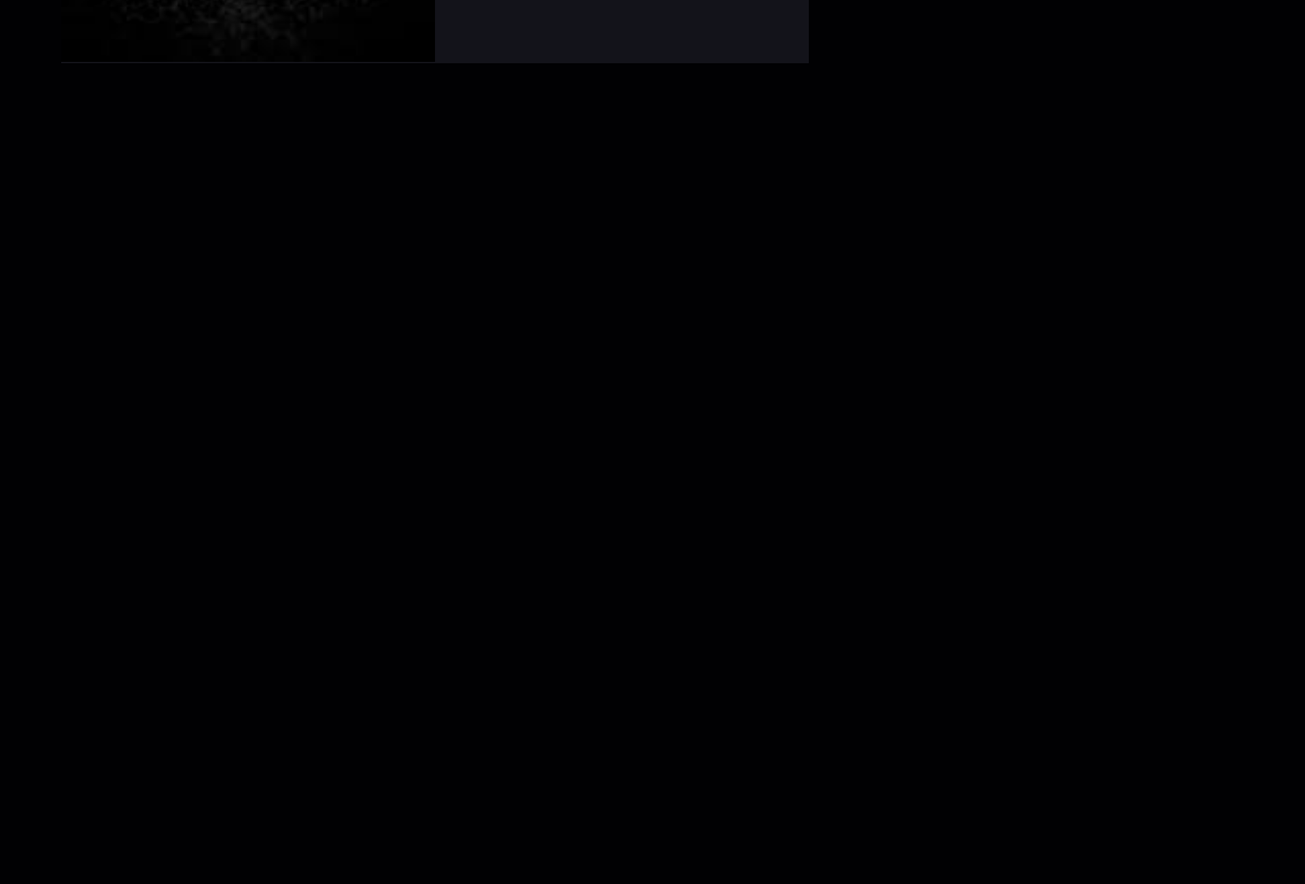
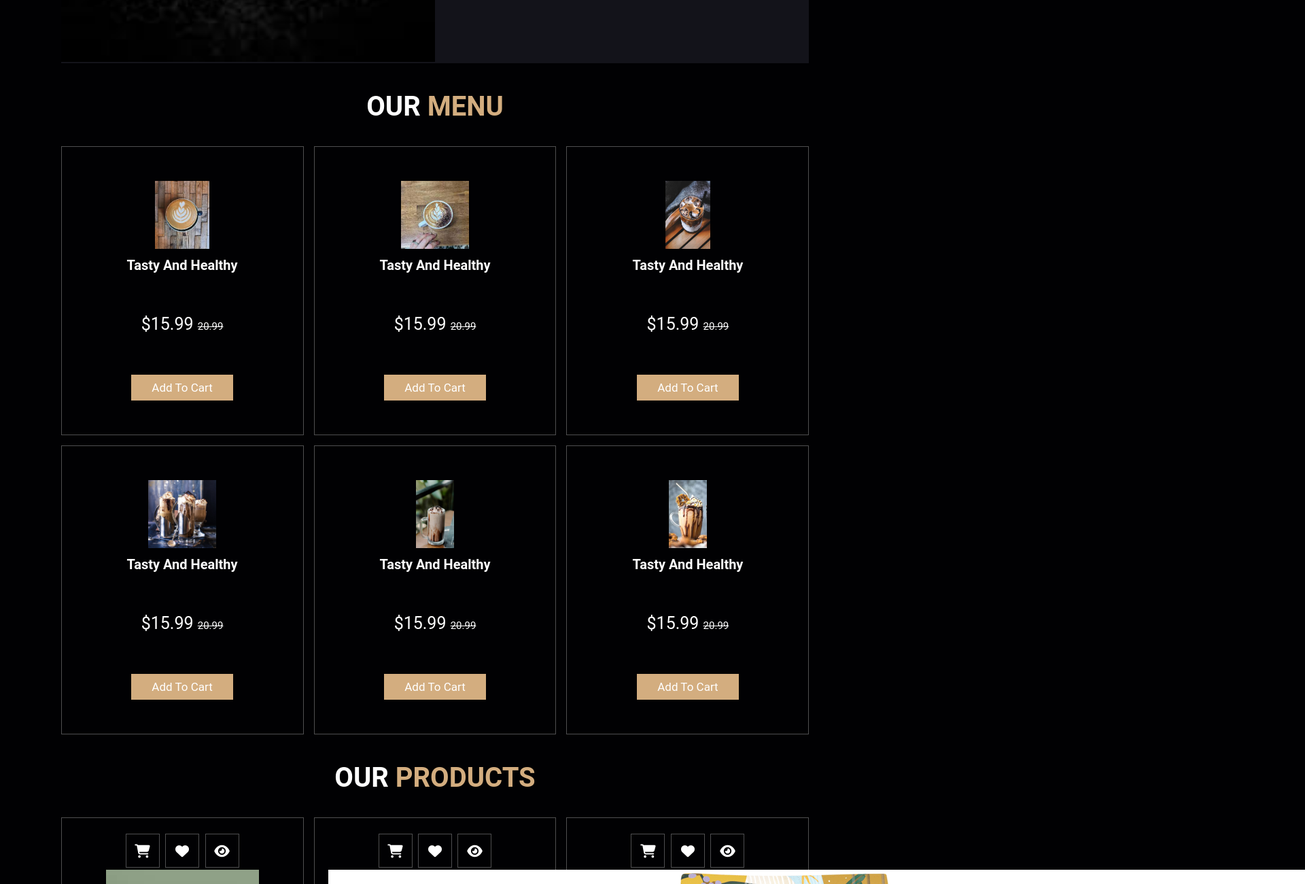
Before and after one commit to VIRIT9/Starbucks, a plain HTML site: page index.html in a window 1280 px wide. Shown: the part 1638-2938 px from the top of the page at 68% size, 1920 px wide, since content can reach past the window. Before the commit the page ends 1751 px from the top, so only its background shows below. Drawn offline with Linux system fonts and the light colour scheme.

Commit message:
Menu y prodcutos
Se creo el menu con los cafes y precios y tambien los productos.
Falto solucionar el tamaño de las imagenes de los productos

```diff
--- a/css/style.css
+++ b/css/style.css
@@ -265,6 +265,90 @@ color: var(--black);
     line-height: 1.8;
 }
 
+.menu .box-container{
+    display: grid;
+    grid-template-columns: repeat(auto-fit, minmax(30rem, 1fr));
+    /*grid-template-columns establece numero y tamaño de columnas.
+    Repeat crea multiples columnas sin repetir manualmente*/
+    gap: 1.5rem;
+}
+
+.menu .box-container .box{
+    padding: 5rem;
+    text-align: center;
+    border: var(--border);
+}
+
+.menu .box-container .box img{
+    height: 10rem;
+}
+
+.menu .box-container .box h3{
+    color: #fff;
+    font-size: 2rem;
+    padding: 1rem 0;
+}
+
+.menu .box-container .box .price{
+    color: #fff;
+    font-size: 2.5rem;
+    padding: 5rem 0;
+}
+
+.menu .box-container .box .price span{
+    font-size: 1.5rem;
+    text-decoration: line-through;/*tacha el precio span, mostrando como que el precio es anterior*/
+}
+
+.menu .box-container .box:hover{
+    background-color: #fff;
+}
+
+.menu .box-container .box:hover >*{
+    color: var(--black);
+    /*Aplica el color a los hijos directos de .box
+el > significa hijos directos y * significa cualquier tipo de elemento, ya sea p, span, etc.
+Asi que los cambios de van a aplicar a los elementos del box que estan dentro del menu,box-container y box*/
+}
+
+.products .box-container{
+    display: grid;
+    grid-template-columns: repeat(auto-fit, minmax(30rem, 1fr));
+    /*grid-template-columns establece numero y tamaño de columnas.
+    Repeat crea multiples columnas sin repetir manualmente*/
+    gap: 1.5rem;
+}
+
+.products .box-container .box{
+    text-align: center;
+    border: var(--border);
+    padding: 2rem;
+}
+
+.products .box-container .box .icons a{
+    height: 5rem;
+    width: 5rem;
+    line-height: 5rem;
+    font-size: 2rem;
+    border: var(--border);
+    color: #fff;
+    margin: .3rem;
+}
+
+.products .box-container .box .icons a:hover{
+    background-color: var(--main-color);
+}
+
+
+
+
+
+
+
+
+
+
+
 
 
 
--- a/index.html
+++ b/index.html
@@ -108,6 +108,132 @@
 
 <!--about section ends-->
 
+<!-- menu section starts-->
+
+<section class="menu" id="menu">
+
+<h1 class="heading"> our <span>menu</span></h1>
+
+<div class="box-container">
+    <div class="box">
+        <img src="images/menu1.jpg" alt="">
+        <h3>tasty and healthy</h3>
+        <div class="price">$15.99 <span>20.99</span></div>
+        <a href="#" class="btn">add to cart</a>
+    </div>
+
+    <div class="box">
+        <img src="images/menu2.jpg" alt="">
+        <h3>tasty and healthy</h3>
+        <div class="price">$15.99 <span>20.99</span></div>
+        <a href="#" class="btn">add to cart</a>
+    </div>
+
+    <div class="box">
+        <img src="images/menu3.jpg" alt="">
+        <h3>tasty and healthy</h3>
+        <div class="price">$15.99 <span>20.99</span></div>
+        <a href="#" class="btn">add to cart</a>
+    </div>
+
+    <div class="box">
+        <img src="images/menu4.jpg" alt="">
+        <h3>tasty and healthy</h3>
+        <div class="price">$15.99 <span>20.99</span></div>
+        <a href="#" class="btn">add to cart</a>
+    </div>
+
+    <div class="box">
+        <img src="images/menu5.jpg" alt="">
+        <h3>tasty and healthy</h3>
+        <div class="price">$15.99 <span>20.99</span></div>
+        <a href="#" class="btn">add to cart</a>
+    </div>
+
+    <div class="box">
+        <img src="images/menu6.jpg" alt="">
+        <h3>tasty and healthy</h3>
+        <div class="price">$15.99 <span>20.99</span></div>
+        <a href="#" class="btn">add to cart</a>
+    </div>
+</div>
+</section>
+
+
+<!-- menu section ends-->
+
+<section class="products" id="products">
+
+    <h1 class="heading"> our <span>products</span> </h1>
+
+    <div class="box-container">
+        <div class="box">
+            <div class="icons">
+                <a href="#" class="fas fa-shopping-cart"></a>
+                <a href="#" class="fas fa-heart"></a>
+                <a href="#" class="fas fa-eye"></a>
+            </div>
+            <div class="image">
+                <img src="images/product1.jpg" alt="">
+            </div>
+            <div class="content">
+                <h3>fresh coffee</h3>
+                <div class="stars">
+                    <i class="fas fa-star"></i>
+                    <i class="fas fa-star"></i>
+                    <i class="fas fa-star"></i>
+                    <i class="fas fa-star"></i>
+                    <i class="fas fa-star-half-alt"></i>
+                </div>
+                <div class="price">$15.99 <span>20.99</span></div>
+            </div>
+        </div>
+
+        <div class="box">
+            <div class="icons">
+                <a href="#" class="fas fa-shopping-cart"></a>
+                <a href="#" class="fas fa-heart"></a>
+                <a href="#" class="fas fa-eye"></a>
+            </div>
+            <div class="image">
+                <img src="images/product2.jpg" alt="">
+            </div>
+            <div class="content">
+                <h3>fresh coffee</h3>
+                <div class="stars">
+                    <i class="fas fa-star"></i>
+                    <i class="fas fa-star"></i>
+                    <i class="fas fa-star"></i>
+                    <i class="fas fa-star"></i>
+                    <i class="fas fa-star-half-alt"></i>
+                </div>
+                <div class="price">$15.99 <span>20.99</span></div>
+            </div>
+        </div>
+
+        <div class="box">
+            <div class="icons">
+                <a href="#" class="fas fa-shopping-cart"></a>
+                <a href="#" class="fas fa-heart"></a>
+                <a href="#" class="fas fa-eye"></a>
+            </div>
+            <div class="image">
+                <img src="images/product3.jpg" alt="">
+            </div>
+            <div class="content">
+                <h3>fresh coffee</h3>
+                <div class="stars">
+                    <i class="fas fa-star"></i>
+                    <i class="fas fa-star"></i>
+                    <i class="fas fa-star"></i>
+                    <i class="fas fa-star"></i>
+                    <i class="fas fa-star-half-alt"></i>
+                </div>
+                <div class="price">$15.99 <span>20.99</span></div>
+            </div>
+        </div>
+    </div>
+</section>
 
 
     <!-- custom js file link-->
```
Also changed, not shown: images/menu1.jpg (added), images/menu2.jpg (added), images/menu3.jpg (added), images/menu4.jpg (added), images/menu5.jpg (added), images/menu6.jpg (added), images/product1.jpg (added), images/product2.jpg (added), images/product3.jpg (added).
